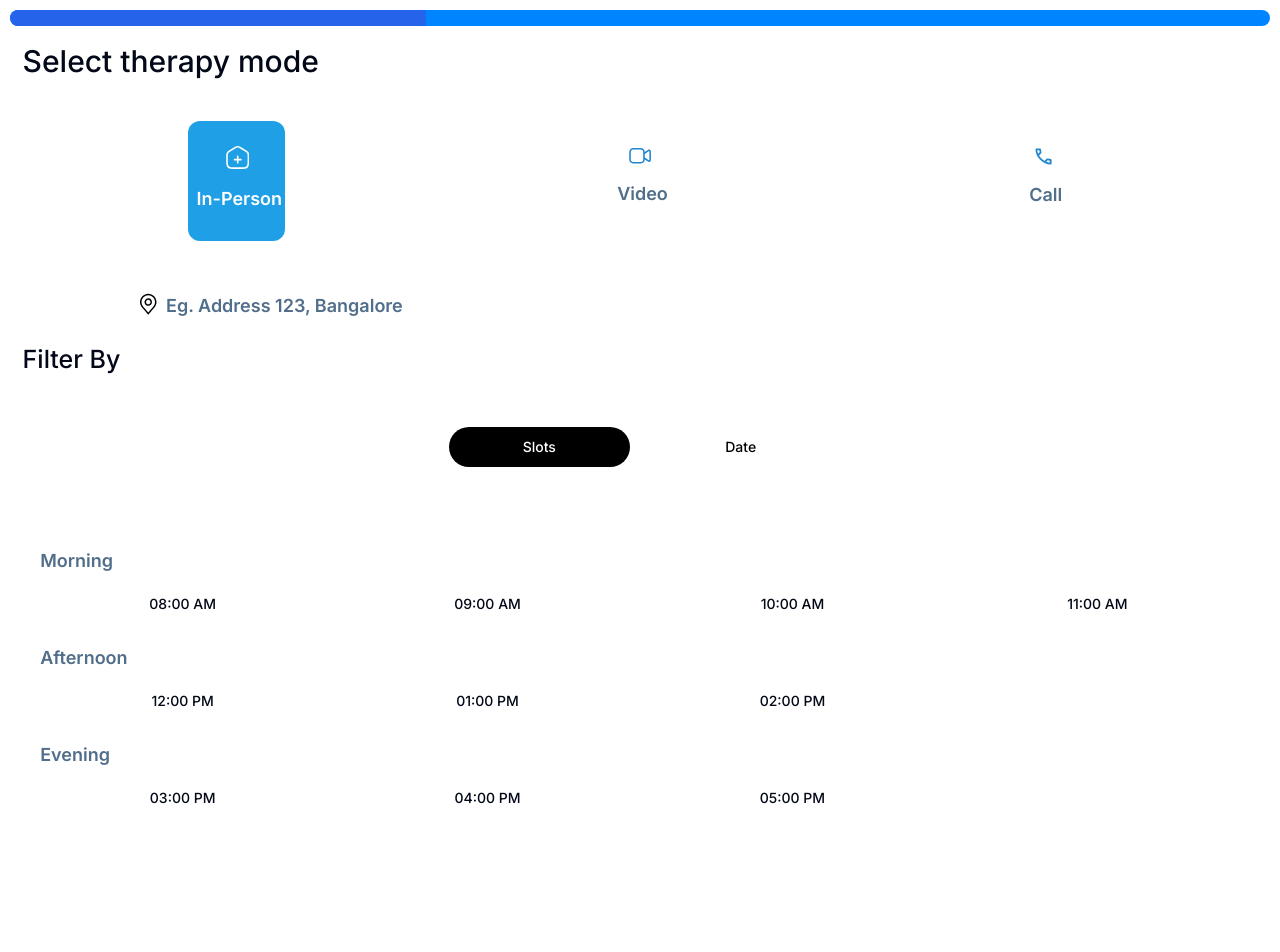
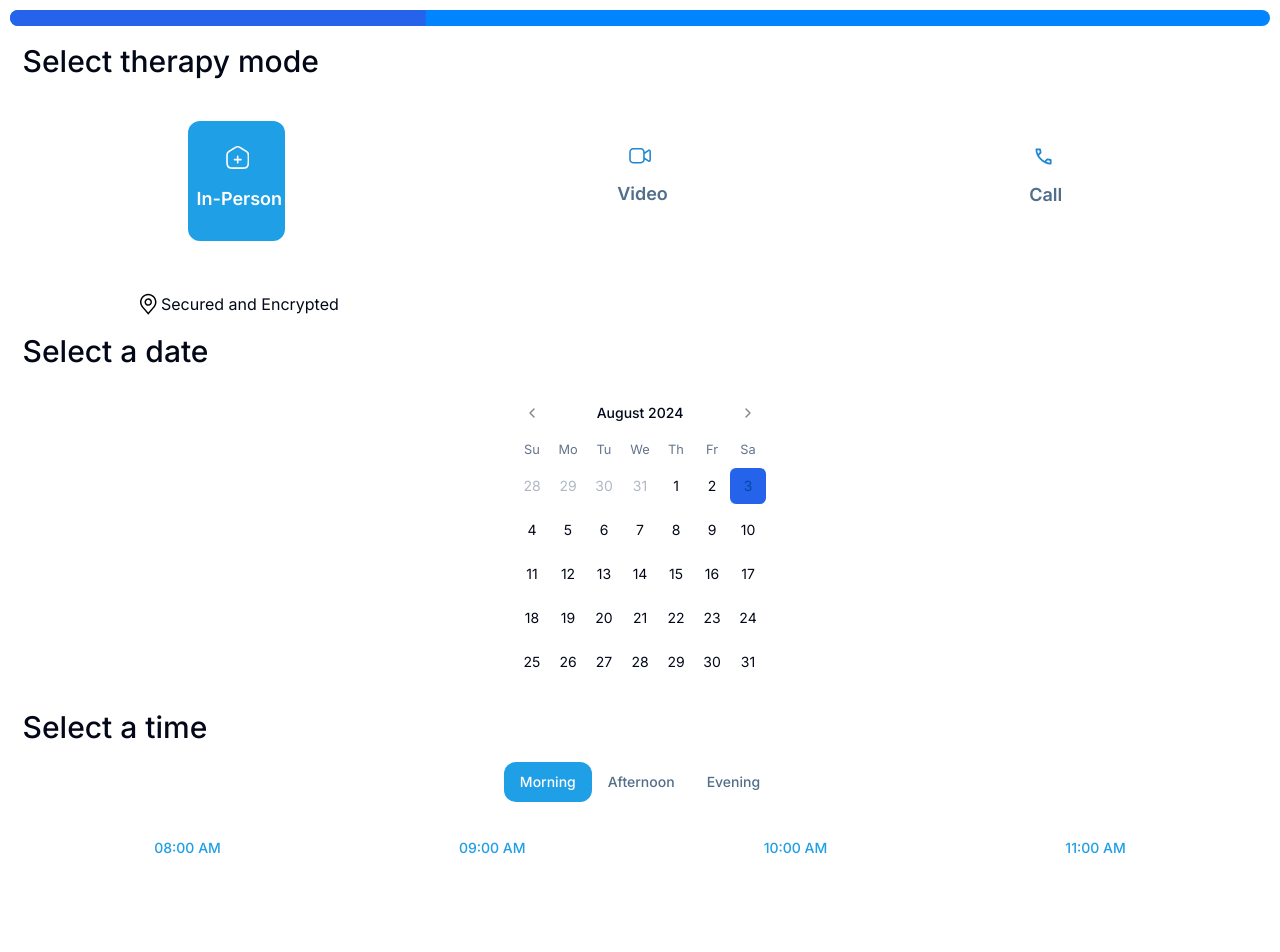
Before and after one commit to ZenStreet-ai/Client-Profile, a Next.js app: page /booking/1 in a window 1280 px wide. Shown: the top 952 px of the page. Built offline with nearby package versions, Linux system fonts and the light colour scheme.

Commit message:
added booking popup

```diff
--- a/src/app/booking/[id]/page.tsx
+++ b/src/app/booking/[id]/page.tsx
@@ -1,5 +1,5 @@
 'use client'
-import React, { useState } from 'react';
+import React, { useState, createContext, useContext } from 'react';
 import { Progress } from "@/components/ui/progress";
 import { Button } from "@/components/ui/button";
 import { Calendar } from "@/components/ui/calendar";
@@ -9,26 +9,22 @@ import Call from './assets/Call';
 import Video from './assets/Video';
 import ConfirmBookingComponent from './booking';
 
+const SharedStateContext = createContext();
 
 const ButtonGroupComponent = ({ params }: { params: { id: string } }) => {
   const [selectedButton, setSelectedButton] = useState(1);
   const [filterBtn, setFilterBtn] = useState(4);
-  const [showPopup, setShowPopup] = useState(false);
-  const [slot, setSlot] = useState();
+  const [slot, setSlot] = useState<string | undefined>(undefined);
+  const [date, setDate] = useState<Date | undefined>(new Date());
 
-  const handleConfirmBooking = () => {
-    setShowPopup(true);
-  };
-
-  const handleClick = (buttonId) => {
+  const handleClick = (buttonId: number) => {
     setSelectedButton(buttonId);
   };
 
-  const handleFilter = (buttonId) => {
+  const handleFilter = (buttonId: number) => {
     setFilterBtn(buttonId);
   };
 
-  const [date, setDate] = React.useState<Date | undefined>(new Date())
   const { morning, afternoon, evening } = timingsData.timings;
 
   return (
@@ -41,7 +37,7 @@ const ButtonGroupComponent = ({ params }: { params: { id: string } }) => {
           style={{
             backgroundColor: selectedButton === 1 ? '#1F9FE6' : 'transparent',
             borderColor: '#1F9FE6',
-              borderRadius: '12px', // Added borderRadius for rounded edges
+            borderRadius: '12px',
             width: '8%',
             height: '120px',
             margin: '0 10px',
@@ -50,14 +46,14 @@ const ButtonGroupComponent = ({ params }: { params: { id: string } }) => {
           }}
         >
           <InPerson btn={selectedButton} />
-            <span className='therapy-mode' style={{ color:selectedButton === 1 ?'white':'#516E8A', }}>In-Person</span>
+          <span className='therapy-mode' style={{ color:selectedButton === 1 ? 'white':'#516E8A', }}>In-Person</span>
         </Button>
         <Button
           onClick={() => handleClick(2)}
           style={{
             backgroundColor: selectedButton === 2 ? '#1F9FE6' : 'transparent',
             borderColor: '#1F9FE6',
-              borderRadius: '12px', // Added borderRadius for rounded edges
+            borderRadius: '12px',
             width: '8%',
             height: '120px',
             margin: '0 10px',
@@ -66,14 +62,14 @@ const ButtonGroupComponent = ({ params }: { params: { id: string } }) => {
           }}
         >
           <Video btn={selectedButton} />
-            <span className='therapy-mode' style={{ color:selectedButton === 2 ?'white':'#516E8A', }}>Video</span>
+          <span className='therapy-mode' style={{ color:selectedButton === 2 ? 'white':'#516E8A', }}>Video</span>
         </Button>
         <Button
           onClick={() => handleClick(3)}
           style={{
             backgroundColor: selectedButton === 3 ? '#1F9FE6' : 'transparent',
             borderColor: '#1F9FE6',
-              borderRadius: '12px', // Added borderRadius for rounded edges
+            borderRadius: '12px',
             width: '8%',
             height: '120px',
             margin: '0 10px',
@@ -82,86 +78,114 @@ const ButtonGroupComponent = ({ params }: { params: { id: string } }) => {
           }}
         >
           <Call btn={selectedButton} />
-            <span className='therapy-mode' style={{ color:selectedButton === 3 ?'white':'#516E8A', }}>Call</span>
+          <span className='therapy-mode' style={{ color:selectedButton === 3 ? 'white':'#516E8A', }}>Call</span>
         </Button>
       </div>
+
       <div className='therapy-left'>
         <svg width="25" height="25" viewBox="0 0 25 25" fill="none" xmlns="http://www.w3.org/2000/svg">
           <path d="M12.2461 13.8242C11.5044 13.8242 10.7794 13.6043 10.1627 13.1922C9.54602 12.7802 9.06538 12.1945 8.78155 11.5093C8.49772 10.8241 8.42346 10.0701 8.56815 9.34263C8.71285 8.6152 9.07 7.94702 9.59445 7.42257C10.1189 6.89812 10.7871 6.54097 11.5145 6.39628C12.2419 6.25158 12.9959 6.32584 13.6812 6.60967C14.3664 6.8935 14.9521 7.37415 15.3641 7.99083C15.7762 8.60752 15.9961 9.33254 15.9961 10.0742C15.9949 11.0684 15.5994 12.0216 14.8964 12.7246C14.1934 13.4276 13.2403 13.823 12.2461 13.8242ZM12.2461 7.82422C11.8011 7.82422 11.3661 7.95618 10.9961 8.20341C10.6261 8.45065 10.3377 8.80205 10.1674 9.21318C9.99707 9.62432 9.95251 10.0767 10.0393 10.5132C10.1261 10.9496 10.3404 11.3505 10.6551 11.6652C10.9698 11.9799 11.3707 12.1942 11.8071 12.281C12.2436 12.3678 12.696 12.3232 13.1071 12.153C13.5183 11.9827 13.8697 11.6943 14.1169 11.3243C14.3641 10.9542 14.4961 10.5192 14.4961 10.0742C14.4955 9.47767 14.2583 8.90572 13.8364 8.48389C13.4146 8.06206 12.8427 7.82482 12.2461 7.82422Z" fill="black"/>
-        <path d="M12.2461 22.8242L5.9191 15.3625C5.83118 15.2504 5.74418 15.1377 5.6581 15.0242C4.57788 13.6003 3.99409 11.8615 3.9961 10.0742C3.9961 7.88618 4.86529 5.78776 6.41247 4.24059C7.95964 2.69341 10.0581 1.82422 12.2461 1.82422C14.4341 1.82422 16.5326 2.69341 18.0797 4.24059C19.6269 5.78776 20.4961 7.88618 20.4961 10.0742C20.4978 11.8607 19.9143 13.5985 18.8348 15.022L18.8341 15.0242C18.8341 15.0242 18.6091 15.3197 18.5753 15.3595L12.2461 22.8242ZM6.85585 14.1205C6.85585 14.1205 7.0306 14.3515 7.07035 14.401L12.2461 20.5052L17.4286 14.3927C17.4616 14.3515 17.6371 14.119 17.6378 14.1182C18.5208 12.9551 18.9979 11.5345 18.9961 10.0742C18.9961 8.28401 18.2849 6.56712 17.0191 5.30125C15.7532 4.03538 14.0363 3.32422 12.2461 3.32422C10.4559 3.32422 8.739 4.03538 7.47313 5.30125C6.20726 6.56712 5.4961 8.28401 5.4961 10.0742C5.49425 11.5354 5.97193 12.9569 6.85585 14.1205Z" fill="black"/>
+          <path d="M12.2461 22.8242L5.9191 15.3625C5.83118 15.2504 5.74418 15.1377 5.6581 15.0242C4.57788 13.6003 3.99409 11.8615 3.9961 10.0742C3.9961 7.88618 4.86529 5.78776 6.41247 4.24059C7.95964 2.69341 10.0581 1.82422 12.2461 1.82422C14.4341 1.82422 16.5326 2.69341 18.0797 4.24059C19.6269 5.78776 20.4961 7.88618 20.4961 10.0742C20.4978 11.8607 19.9143 13.5985 18.8348 15.022L18.8341 15.0242C18.8341 15.0242 18.6091 15.3197 18.5753 15.3595L12.2461 22.8242ZM6.85585 14.1205C6.85585 14.1205 7.0306 14.3515 7.07035 14.401L12.2461 20.5052L17.4286 14.3927C17.4616 14.3515 17.6371 14.119 17.6378 14.1182C18.5208 12.9551 18.9979 11.5345 18.9961 10.0742C18.9961 8.28401 18.2849 6.56712 17.0191 5.30125C15.7532 4.03538 14.0363 3.32422 12.2461 3.32422C10.4559 3.32422 8.739 4.03538 7.47313 5.30125C6.20726 6.56712 5.4961 8.28401 5.4961 10.0742C5.4961 11.5336 5.97317 12.9551 6.85585 14.1205Z" fill="black"/>
           </svg>
-      <span className='therapy-mode' style={{marginTop:"0"}}>Eg. Address 123, Bangalore</span>
+          <span className='span-t'>Secured and Encrypted</span>
       </div>
-      <h1 className="ther-bold" style={{fontSize:"25px"}}>Filter By</h1>
-      <div className='therapy-center' style={{justifyContent:"center"}}>
-        <Button className='btn-opt' onClick={()=>handleFilter(4)}
-        style={{backgroundColor: filterBtn === 4? 'black' : 'white',
-        color: filterBtn === 4? 'white':'black'}}>
-          Slots
-        </Button>
-        <Button className='btn-opt' onClick={()=>handleFilter(5)}
-        style={{backgroundColor: filterBtn === 5? 'black' : 'white',
-        color: filterBtn === 5? 'white':'black'}}>
-          Date
-        </Button>
-      </div>
-      <div className="therapy-center" style={{display: filterBtn===4? "block":"none"}}>
-        <div className="slots">
-          <h3 className='therapy-mode'>Morning</h3>
-          <div className="grid">
-            {morning.map((time, index) => (
-              <Button variant='outline' key={`morning-${index}`}>{time}</Button >
-            ))}
+
+      <div className=''>
+        <h1 className="ther-bold">Select a date</h1>
+        <div className="ther-center" style={{ display: 'flex', justifyContent: 'center' }}>
+          <Calendar mode="single" selected={date} onSelect={setDate} />
         </div>
       </div>
 
-        <div className="slots">
-        <h3 className='therapy-mode'>Afternoon</h3>
-        <div className="grid">
-          {afternoon.map((time, index) => (
-            <Button variant='outline' key={`afternoon-${index}`}>{time}</Button>
-          ))}
+      <div className='therapy-sel'>
+        <h1 className="ther-bold">Select a time</h1>
+        <div className="ther-btn-container" style={{ display: 'flex', justifyContent: 'center' }}>
+          <Button onClick={() => handleFilter(4)}
+            style={{
+              backgroundColor: filterBtn === 4 ? '#1F9FE6' : 'transparent',
+              borderColor: '#1F9FE6',
+              borderRadius: '12px',
+              color: filterBtn === 4 ? 'white' : '#516E8A',
+            }}>
+            Morning
+          </Button>
+          <Button onClick={() => handleFilter(5)}
+            style={{
+              backgroundColor: filterBtn === 5 ? '#1F9FE6' : 'transparent',
+              borderColor: '#1F9FE6',
+              borderRadius: '12px',
+              color: filterBtn === 5 ? 'white' : '#516E8A',
+            }}>
+            Afternoon
+          </Button>
+          <Button onClick={() => handleFilter(6)}
+            style={{
+              backgroundColor: filterBtn === 6 ? '#1F9FE6' : 'transparent',
+              borderColor: '#1F9FE6',
+              borderRadius: '12px',
+              color: filterBtn === 6 ? 'white' : '#516E8A',
+            }}>
+            Evening
+          </Button>
         </div>
       </div>
 
-      <div className="slots">
-        <h3 className='therapy-mode'>Evening</h3>
-        <div className="grid">
-          {evening.map((time, index) => (
-            <Button variant='outline' key={`evening-${index}`}>{time}</Button>
-          ))}
-        </div>
-      </div>
-      </div>
-      <div className="filter-title">
-        <h1 style={{ display: filterBtn ===5?'block':'none' }}>Select one of the available dates</h1>
-      </div>
-      <div className="therapy-center">
-        <Calendar
-          mode="single"
-          selected={date}
-          onSelect={setDate}
-          className="rounded-md border"
-          style={{display: filterBtn ===5?'block':'none'}}
-        />
-      </div>
-      <div className="therapy-center">
+      <div className='therapy-center'>
+        {filterBtn === 4 && (
+          morning.map((timing, index) => (
             <Button
-          className="confirm-btn"
-          onClick={handleConfirmBooking}
+              key={index}
+              variant={slot === timing ? "variant" : "outline"}
               style={{
-            backgroundColor: 'green',
-            color: 'white',
-            marginTop: '20px'
+                borderColor: slot === timing ? 'black' : '#C7CDD3',
+                color: slot === timing ? 'white' : '#1F9FE6',
+                background: slot === timing ? 'black' : '',
               }}
+              onClick={() => setSlot(timing)}
             >
-          Confirm Booking
+              {timing}
             </Button>
-        {showPopup && (
-          <ConfirmBookingComponent dateTime={date} showPopup={showPopup} />
+          ))
+        )}
+        {filterBtn === 5 && (
+          afternoon.map((timing, index) => (
+            <Button
+              key={index}
+              variant={slot === timing ? "variant" : "outline"}
+              style={{
+                borderColor: slot === timing ? '#1F9FE6' : '#C7CDD3',
+                color: slot === timing ? 'white' : '#1F9FE6',
+                background: slot === timing ? 'black' : '',
+              }}
+              onClick={() => setSlot(timing)}
+            >
+              {timing}
+            </Button>
+          ))
+        )}
+        {filterBtn === 6 && (
+          evening.map((timing, index) => (
+            <Button
+              key={index}
+              variant={slot === timing ? "solid" : "outline"}
+              style={{
+                borderColor: slot === timing ? '#1F9FE6' : '#C7CDD3',
+                color: slot === timing ? 'white' : '#1F9FE6',
+                background: slot === timing ? 'black' : '',
+              }}
+              onClick={() => setSlot(timing)}
+            >
+              {timing}
+            </Button>
+          ))
         )}
       </div>
 
+      <div className='therapy-center'>
+        {slot && (
+            <ConfirmBookingComponent dateTime={date} />
+        )}
+      </div>
     </div>
   );
 };
```
Also changed, not shown: src/app/booking/[id]/booking.tsx (+16 -1 lines). Lines whose indentation alone changed are shown as unchanged.
